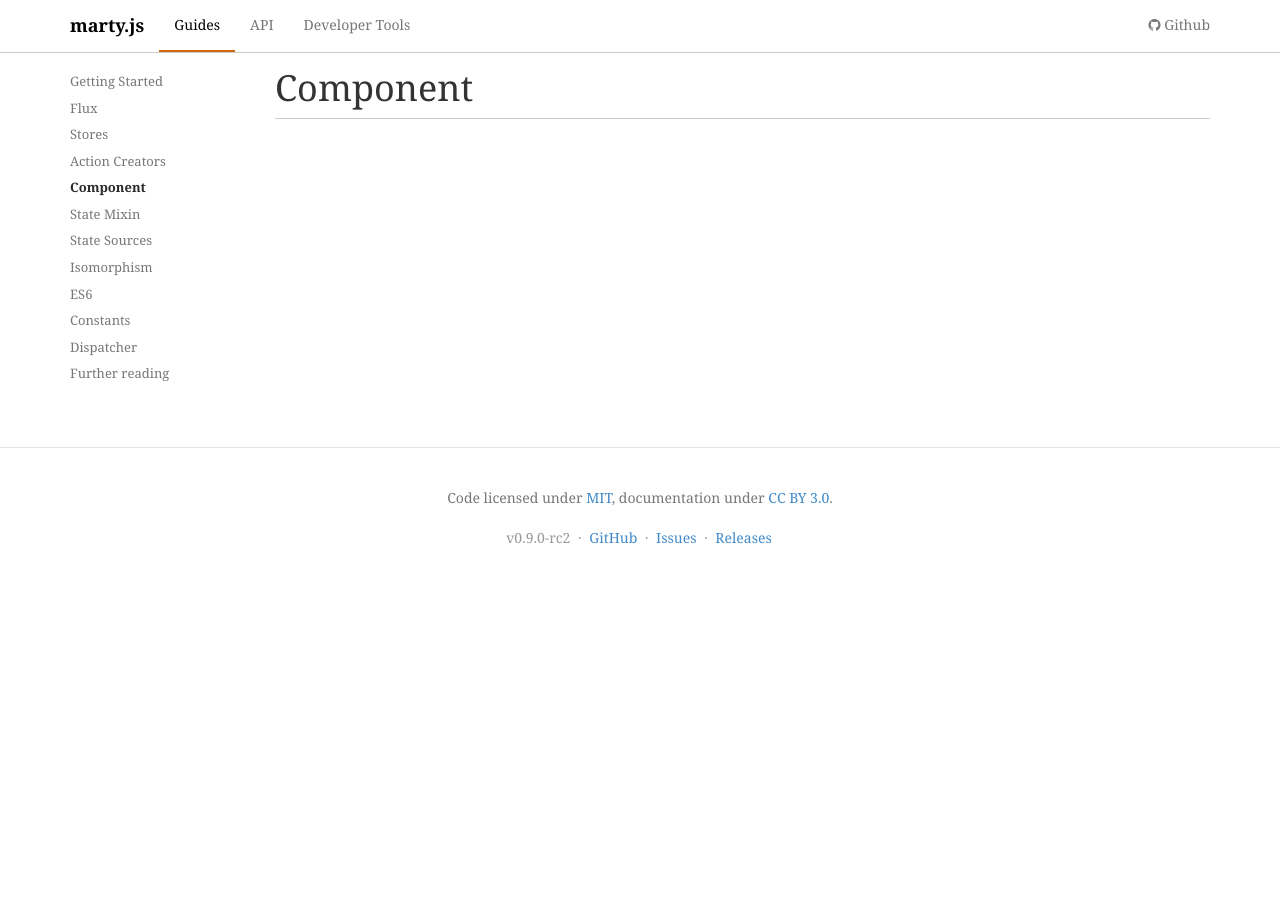
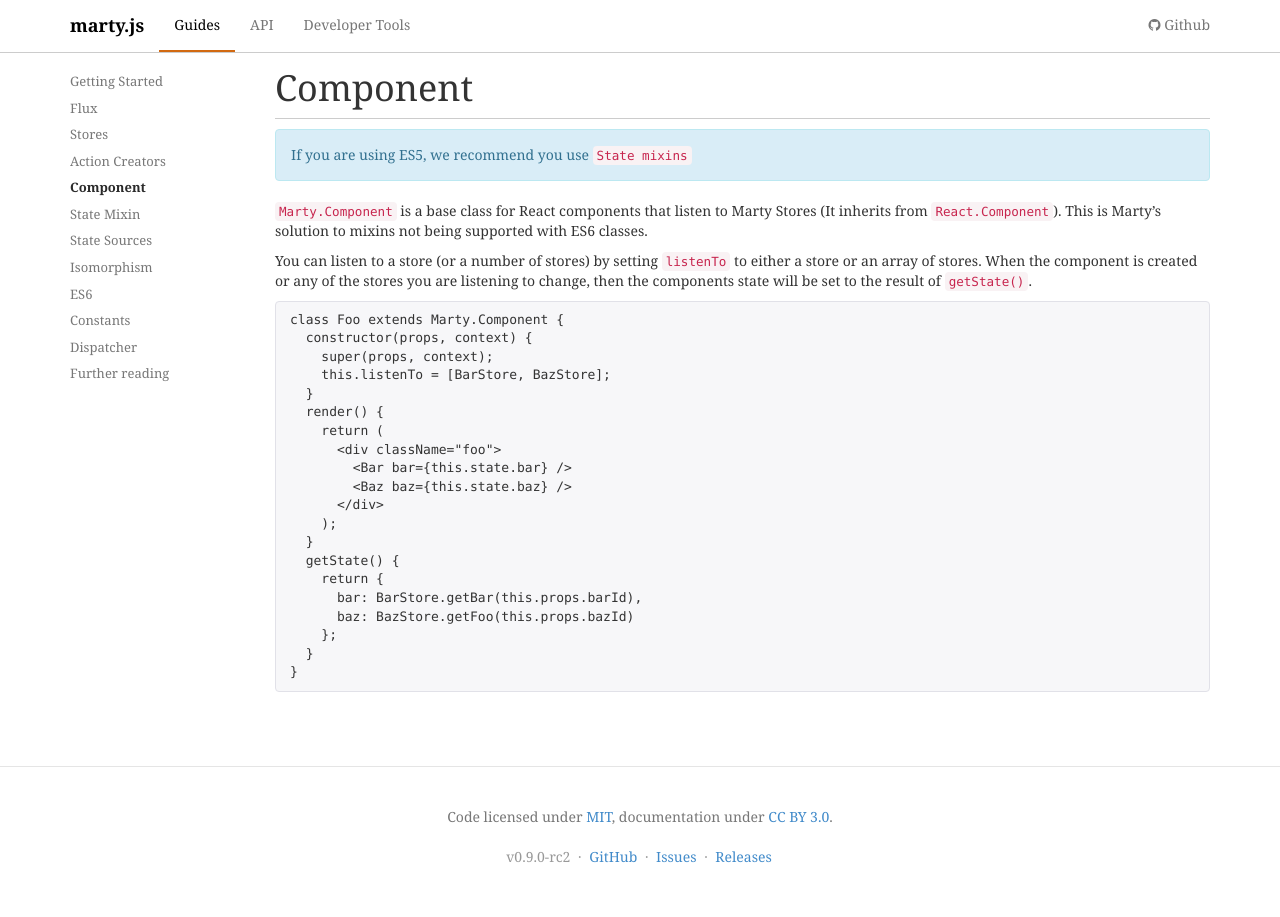
Before and after one commit to alsuper114/marty, a Jekyll site: the page built from docs/_guides/component/index.md, in a window 1280 px wide. Built offline with Jekyll 4.4.1, drawn with Linux system fonts in a browser that asks for light colours; nearby versions of some CDN libraries; Markdown is read by kramdown in place of the engine named in the settings.

Commit message:
Component docs

```diff
--- a/docs/_guides/component/index.md
+++ b/docs/_guides/component/index.md
@@ -4,3 +4,35 @@ title: Component
 id: component
 section: Component
 ---
+
+<div class="alert alert-info">
+If you are using ES5, we recommend you use <a href="/guides/state-mixin/index.html"><code>State mixins</code></a>
+</div>
+
+
+``Marty.Component`` is a base class for React components that listen to Marty Stores (It inherits from ``React.Component``). This is Marty's solution to mixins not being supported with ES6 classes.
+
+You can listen to a store (or a number of stores) by setting ``listenTo`` to either a store or an array of stores. When the component is created or any of the stores you are listening to change, then the components state will be set to the result of ``getState()``.
+
+{% highlight js %}
+class Foo extends Marty.Component {
+  constructor(props, context) {
+    super(props, context);
+    this.listenTo = [BarStore, BazStore];
+  }
+  render() {
+    return (
+      <div className="foo">
+        <Bar bar={this.state.bar} />
+        <Baz baz={this.state.baz} />
+      </div>
+    );
+  }
+  getState() {
+    return {
+      bar: BarStore.getBar(this.props.barId),
+      baz: BazStore.getFoo(this.props.bazId)
+    };
+  }
+}
+{% endhighlight %}
```
Also changed, not shown: docs/_guides/state-sources/cookie-storage.md (added, +38 -0 lines), docs/_guides/state-sources/dispatching-actions-from-state-sources.md (deleted, +0 -66 lines).
